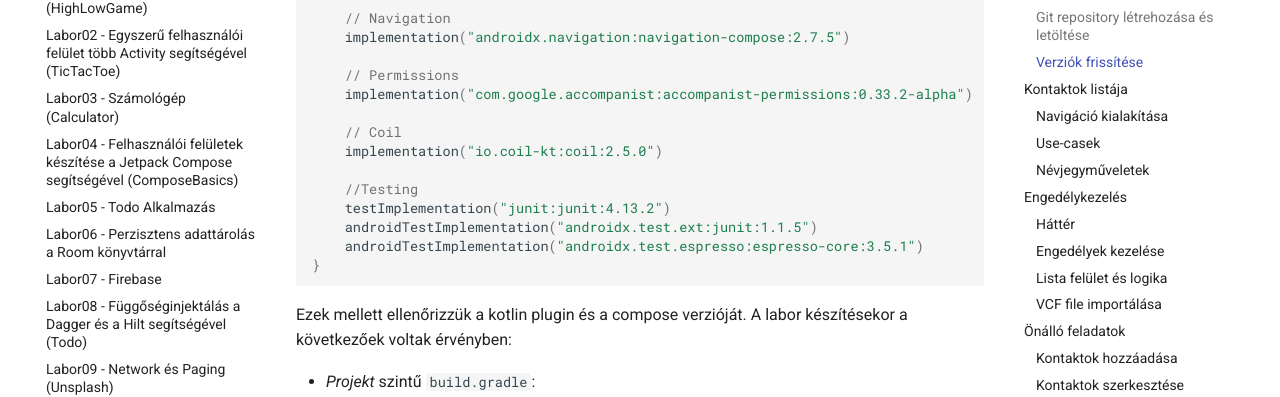
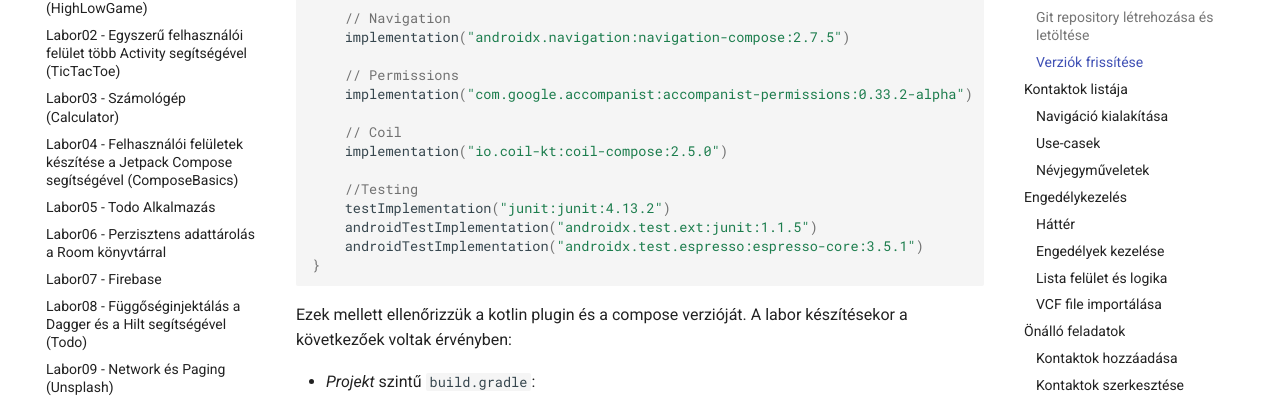
Before and after one commit to VIAUAV21/laborok, an MkDocs documentation site: the page built from docs/laborok/permissions/index.md, in a window 1280 px wide and 900 px high, scrolled down 2108 px. Shown: the part 118-515 px from the top of the window. Built offline with MkDocs 1.6.1 and Material for MkDocs 9.7.7, drawn with Linux system fonts in a browser that asks for light colours; comment, search, counter and statistics services are not loaded; some of the changed text lies outside the part shown.

Commit message:
2023 Update

```diff
--- a/docs/laborok/permissions/index.md
+++ b/docs/laborok/permissions/index.md
@@ -76,7 +76,7 @@ dependencies {
     implementation("com.google.accompanist:accompanist-permissions:0.33.2-alpha")
 
     // Coil
-    implementation("io.coil-kt:coil:2.5.0")
+    implementation("io.coil-kt:coil-compose:2.5.0")
 
     //Testing
     testImplementation("junit:junit:4.13.2")
```
Also changed, not shown: other parts of docs/laborok/permissions/index.md (+1 -1 lines).
